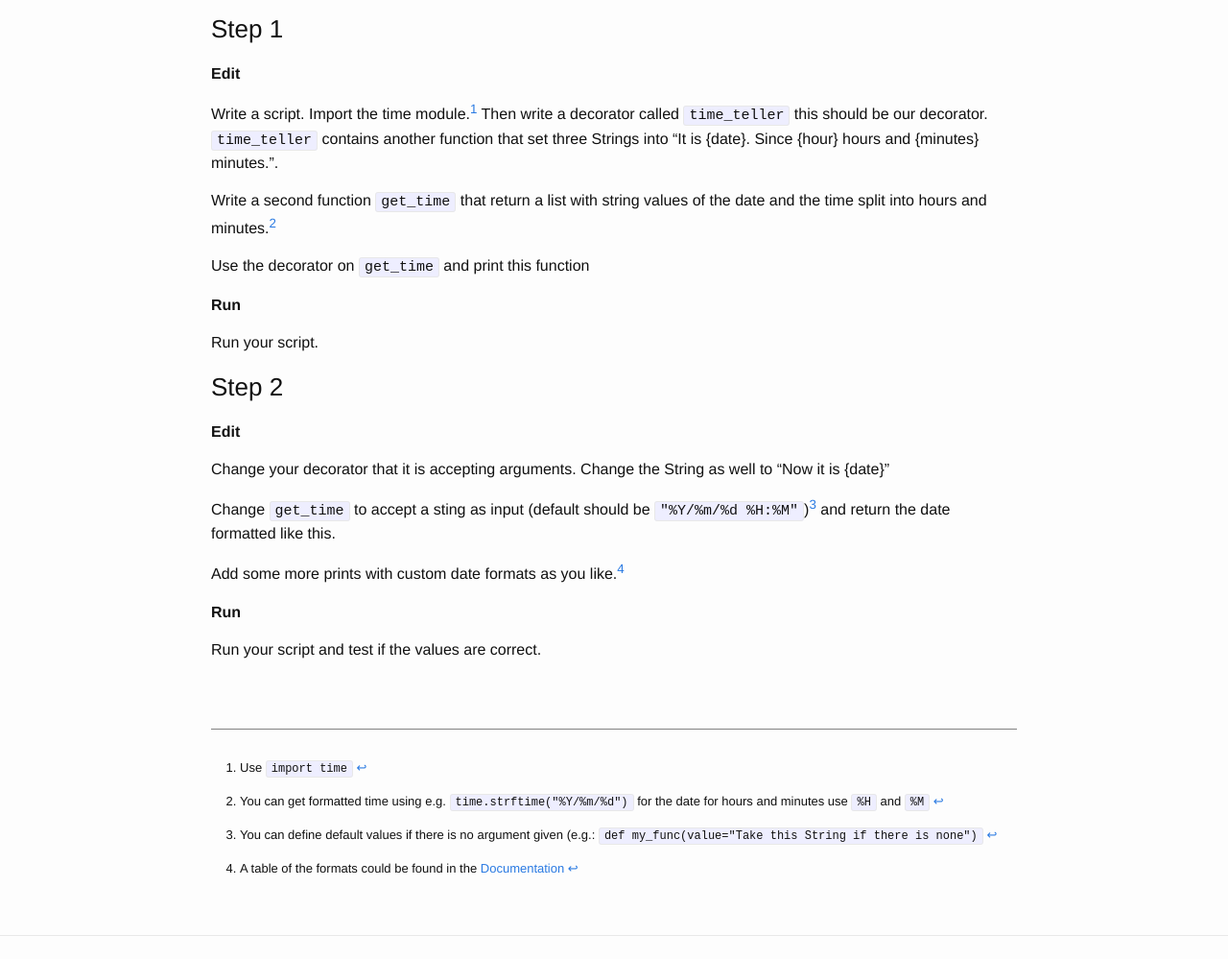
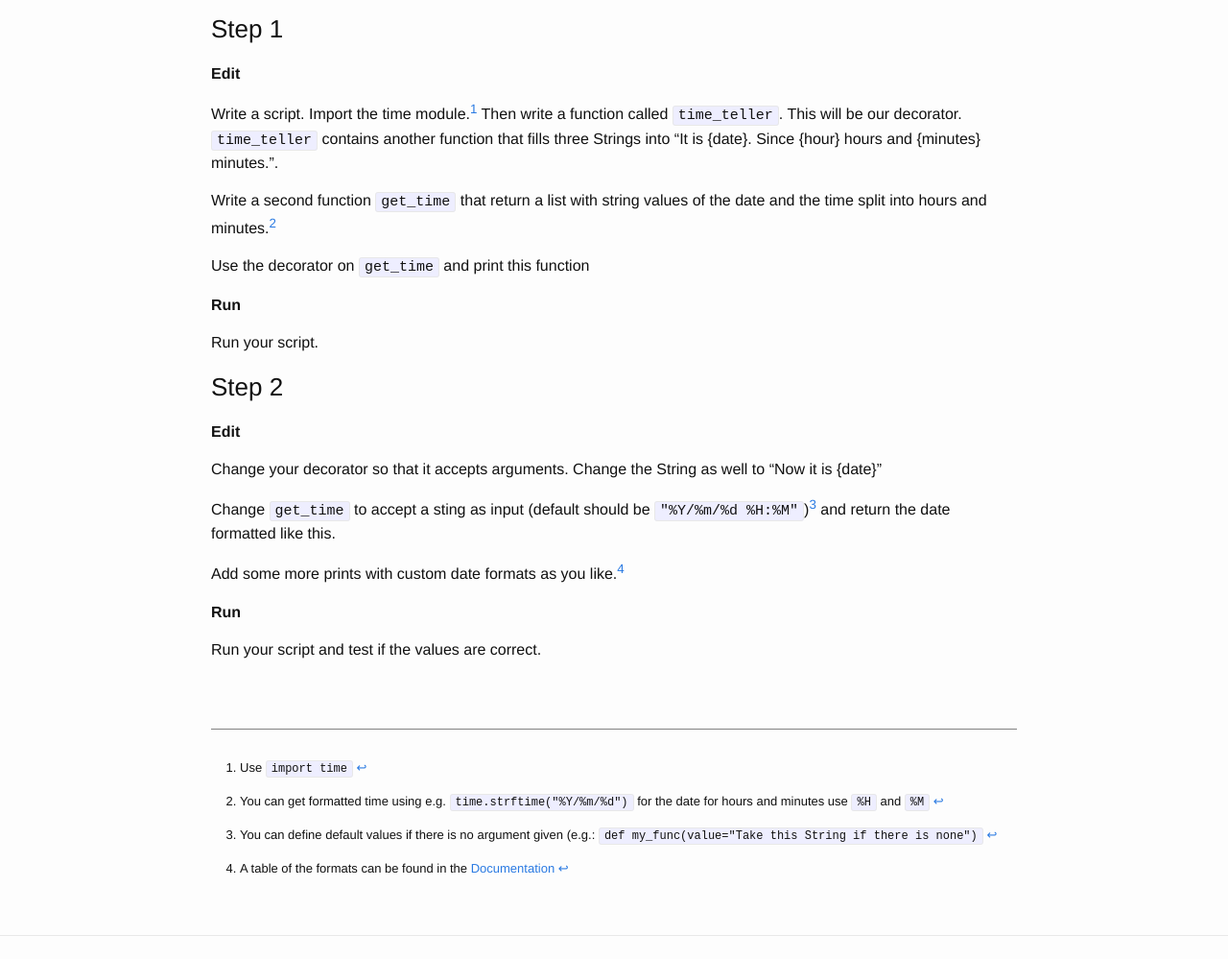
Before and after one commit to fsr/python-lessons, a Jekyll site: the page built from _exercises/decorators.md, in a window 1280 px wide. Shown: the part 343-1342 px from the top of the page at 96% size. Built offline with Jekyll 4.4.1, drawn with Linux system fonts in a browser that asks for light colours.

Commit message:
Fix grammar

```diff
--- a/_exercises/decorators.md
+++ b/_exercises/decorators.md
@@ -11,7 +11,7 @@ lesson: 3
 __Edit__
 
 Write a script. Import the time module.[^time]
-Then write a decorator called `time_teller` this should be our decorator. `time_teller` contains another function that set three Strings into "It is {date}. Since {hour} hours and {minutes} minutes.".
+Then write a function called `time_teller`. This will be our decorator. `time_teller` contains another function that fills three Strings into "It is {date}. Since {hour} hours and {minutes} minutes.".
 
 [^time]:
     Use `import time`
@@ -31,7 +31,7 @@ Run your script.
 
 __Edit__
 
-Change your decorator that it is accepting arguments. Change the String as well to "Now it is {date}"
+Change your decorator so that it accepts arguments. Change the String as well to "Now it is {date}"
 
 Change `get_time` to accept a sting as input (default should be `"%Y/%m/%d %H:%M"`)[^default] and return the date formatted like this.
 
@@ -45,4 +45,4 @@ __Run__
 Run your script and test if the values are correct.
 
 [^dateformats]:
-    A table of the formats could be found in the [Documentation](https://docs.python.org/3.4/library/time.html#module-time){:target="_blank"}
+    A table of the formats can be found in the [Documentation](https://docs.python.org/3.4/library/time.html#module-time){:target="_blank"}
```
